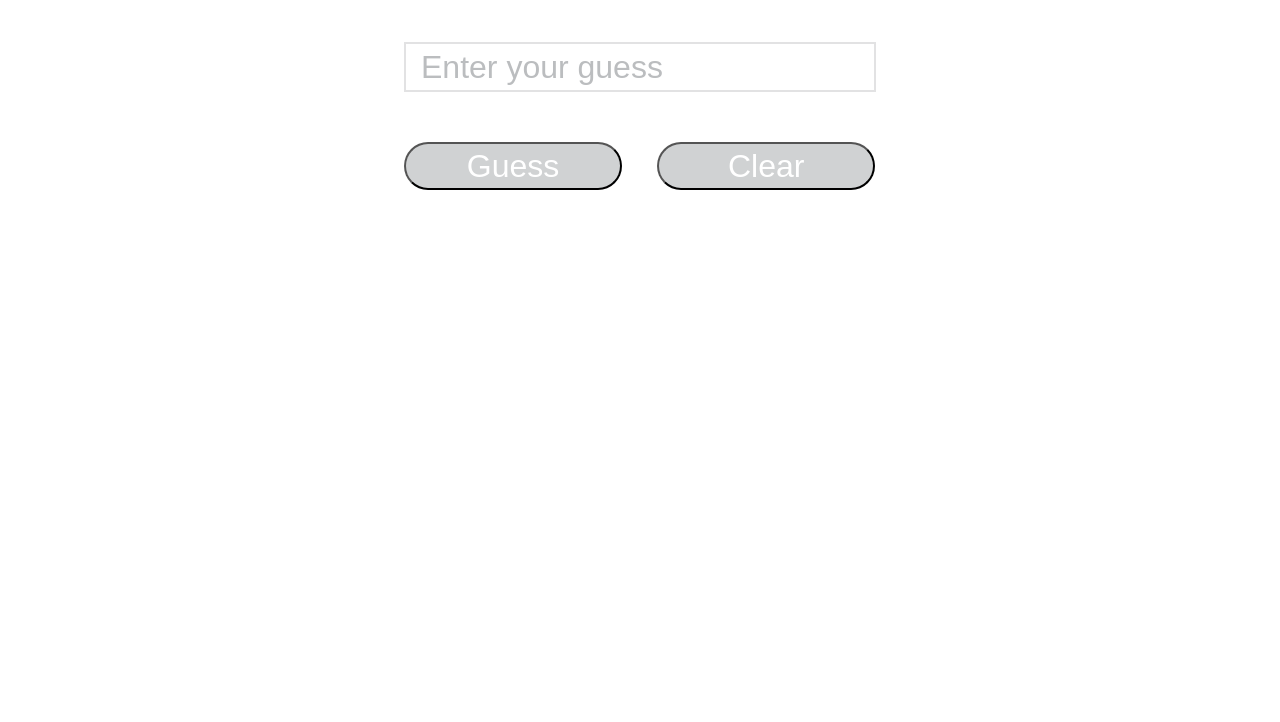
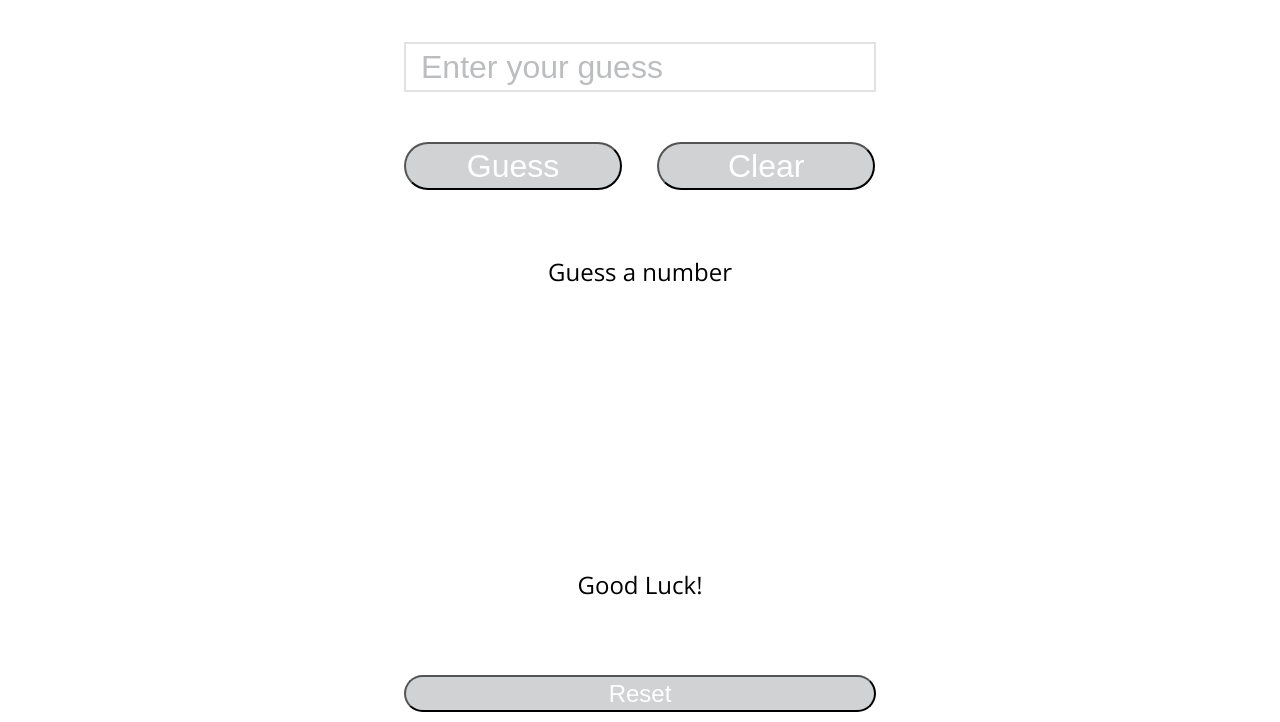
Before and after one commit to RyanH5/Number-Guesser, a plain HTML site: page index.html in a window 1280 px wide. Shown: the part 120-842 px from the top of the page. Before the commit the page ends 800 px from the top, so only its background shows below. Drawn offline with nearby package versions, Linux system fonts and the light colour scheme.

Commit message:
Add user feedback

```diff
--- a/index.html
+++ b/index.html
@@ -4,6 +4,7 @@
   <title>Number Guesser</title>
     <link rel="stylesheet" type="text/css" href="styles.css/header.css">
     <link rel="stylesheet" type="text/css" href="styles.css/form.css">
+    <link rel="stylesheet" type="text/css" href="styles.css/user-display.css">
     <link href="https://fonts.googleapis.com/css?family=Open+Sans:300,700" rel="stylesheet">
 </head>
 <body>
@@ -20,7 +21,13 @@
         <label for="form_btn_clear"></label>
         <input type="submit" name="clear" value="Clear" class="form_btn" id="form_btn_clear">
       </div>
-    </form>
+      <h2>Guess a number</h2>
+      <article id="article_user_feedback"></article>
+      <h2>Good Luck!</h2>
+      <article id="article_reset">
+        <input type="reset" value="Reset" class="form_btn" id="reset_btn">
+      </article>
   </main>
+  </form>
 </body>
 </html>
--- a/styles.css/header.css
+++ b/styles.css/header.css
@@ -25,3 +25,15 @@ span {
   color: #fff;
   font-weight: 300;
 }
+
+#article_reset {
+  width: 472px;
+  margin: 0px auto;
+}
+
+#reset_btn {
+  width: 100%;
+  margin: 2% 0%;
+  height: 37px;
+  font-size: 1.5rem;
+}
--- /dev/null
+++ b/styles.css/user-display.css
@@ -0,0 +1,10 @@
+h2 {
+  text-align: center;
+  font-weight: lighter;
+  font-size: 1.5rem;
+  margin: 65px;
+}
+
+#article_user_feedback {
+  height: 150px;
+}
```
